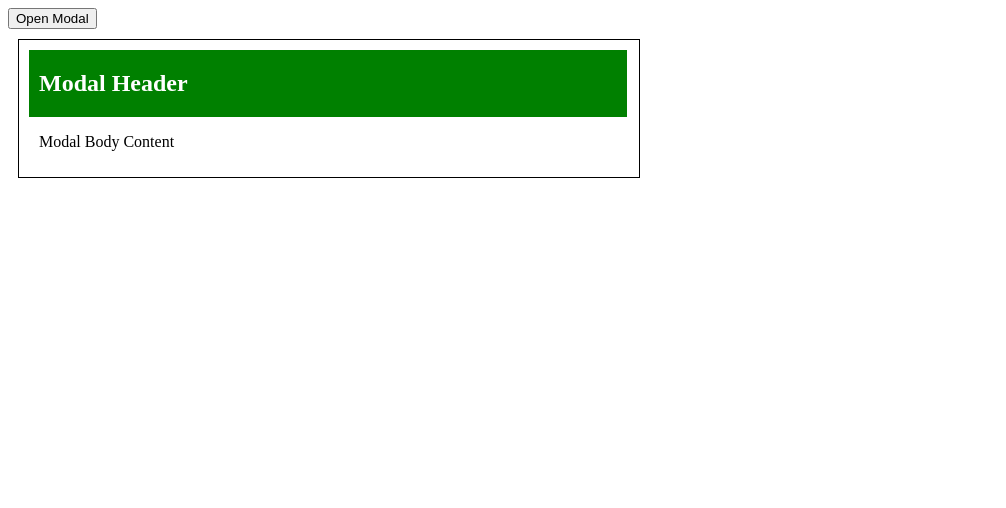
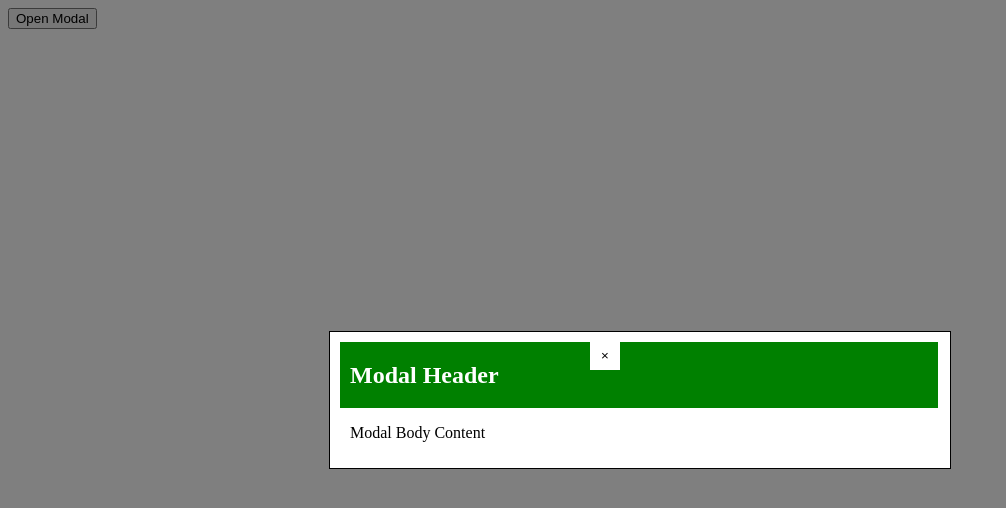
Before and after one commit to acciojob/css-modal-heergosrani02, a website: page main.html in a window 1280 px wide. Both pictures are taken after a click on the button "Open Modal". Shown: the whole page, without its empty margins (0-1006 px from the left). Drawn offline with Linux system fonts and the light colour scheme.

Commit message:
created a submission

```diff
--- a/main.html
+++ b/main.html
@@ -10,7 +10,7 @@
 	<!-- the entire body must be written by student -->
 	<button id="openModal">Open Modal</button>
 	<div class="modal">
-		<div class=model-content>
+		<div class=modal-content>
 			<div class="modal-header">
 				<h2>Modal Header</h2>
 				<button class="close-modal">&times;</button>
--- a/script.js
+++ b/script.js
@@ -1 +1,20 @@
 //your JS code here. If required.
+document.addEventListener("DOMContentLoaded", function () {
+    const modal = document.querySelector(".modal");
+    const openModalBtn = document.getElementById("openModal");
+    const closeModalBtn = document.querySelector(".close-modal");
+
+    openModalBtn.addEventListener("click", function () {
+        modal.style.display = "flex";
+    });
+
+    closeModalBtn.addEventListener("click", function () {
+        modal.style.display = "none";
+    });
+
+    window.addEventListener("click", function (e) {
+        if (e.target === modal) {
+            modal.style.display = "none";
+        }
+    });
+});
--- a/styles.css
+++ b/styles.css
@@ -1,4 +1,4 @@
-.model-content{
+.modal-content{
 	padding: 5px;
 	width: 600px;
 	background-color: white;
@@ -22,11 +22,22 @@
 	background-color: white;
 	border: none;
 	position: absolute;
-	top: 130px;
-	left: 600px;
-	display: none;
+	top: 340px;
+	left: 590px;
 }
 
 .modal-body{
 	padding-left: 10px;
 }
+
+.modal {
+    display: none;
+    position: fixed;
+    top: 0;
+    left: 0;
+    width: 100%;
+    height: 100%;
+    background: rgba(0, 0, 0, 0.5);
+    justify-content: center;
+    align-items: center;
+}
```
